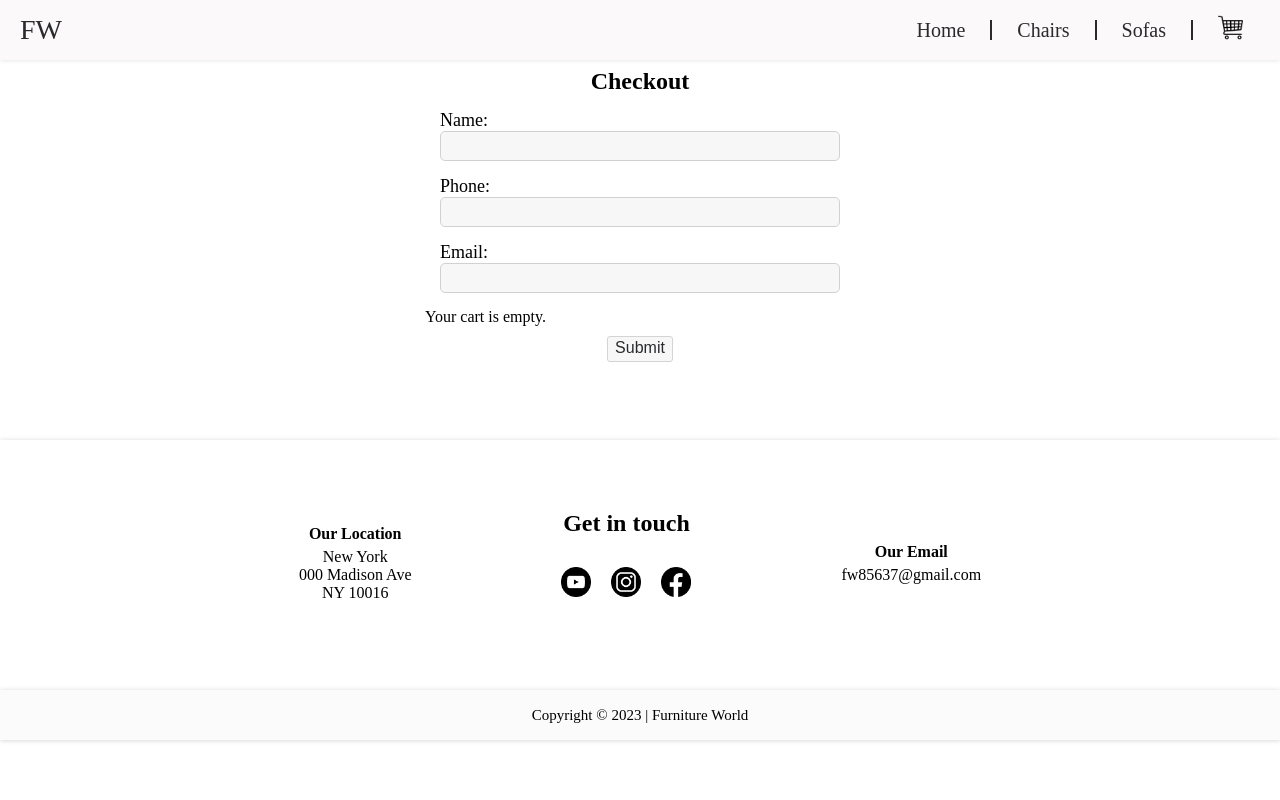
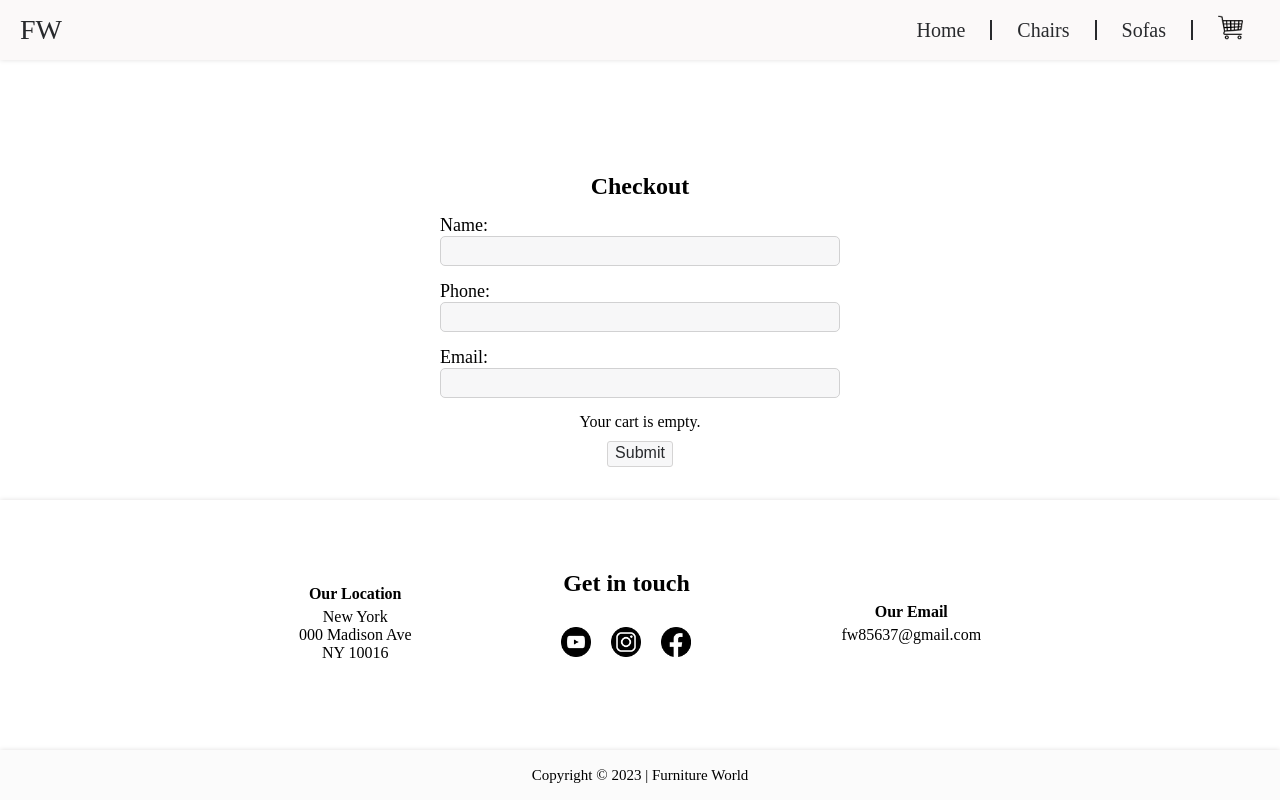
Before and after one commit to DevMari999/e-commerce-furniture, a React (Create React App) app: page /checkout in a window 1280 px wide. Built offline with nearby package versions, Linux system fonts and the light colour scheme.

Commit message:
image extension changed / header fixed / code aligned

```diff
--- a/src/components/CheckOutForm/CheckOutForm.css
+++ b/src/components/CheckOutForm/CheckOutForm.css
@@ -1,10 +1,11 @@
 .checkout {
-    height: calc(100vh - 360px);
+    height: calc(100vh - 300px);
     min-height: fit-content;
     display: flex;
     justify-content: center;
     align-items: center;
     flex-direction: column;
+    padding-top: 150px;
 }
 
 .checkout-button {
@@ -30,3 +31,10 @@
     background: rgba(232, 232, 234, 0.36);
     font-size: 16px;
 }
+
+.empty-cart-message {
+    width: 100%;
+    display: flex;
+    justify-content: center;
+    align-items: center;
+}
```
